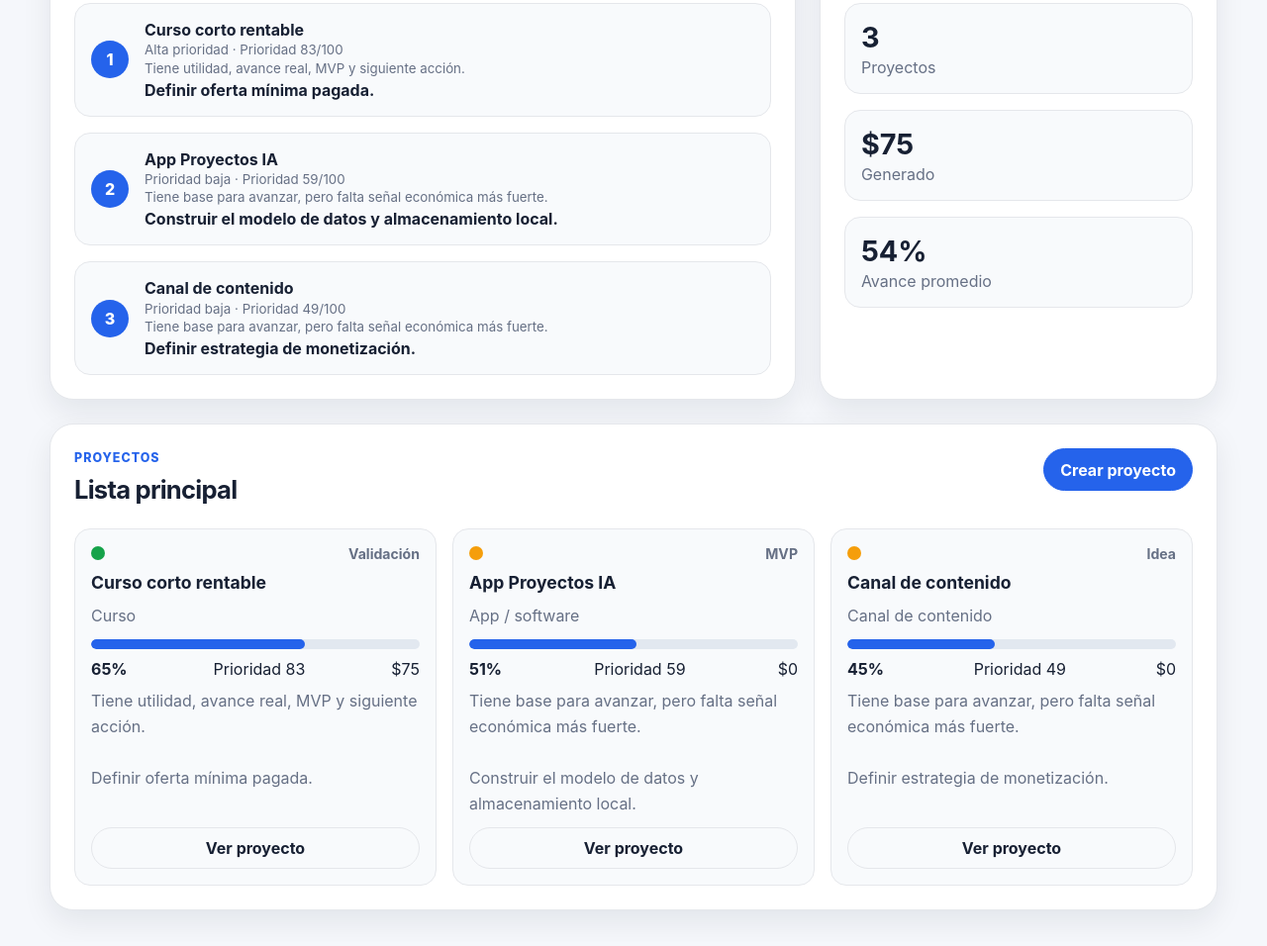
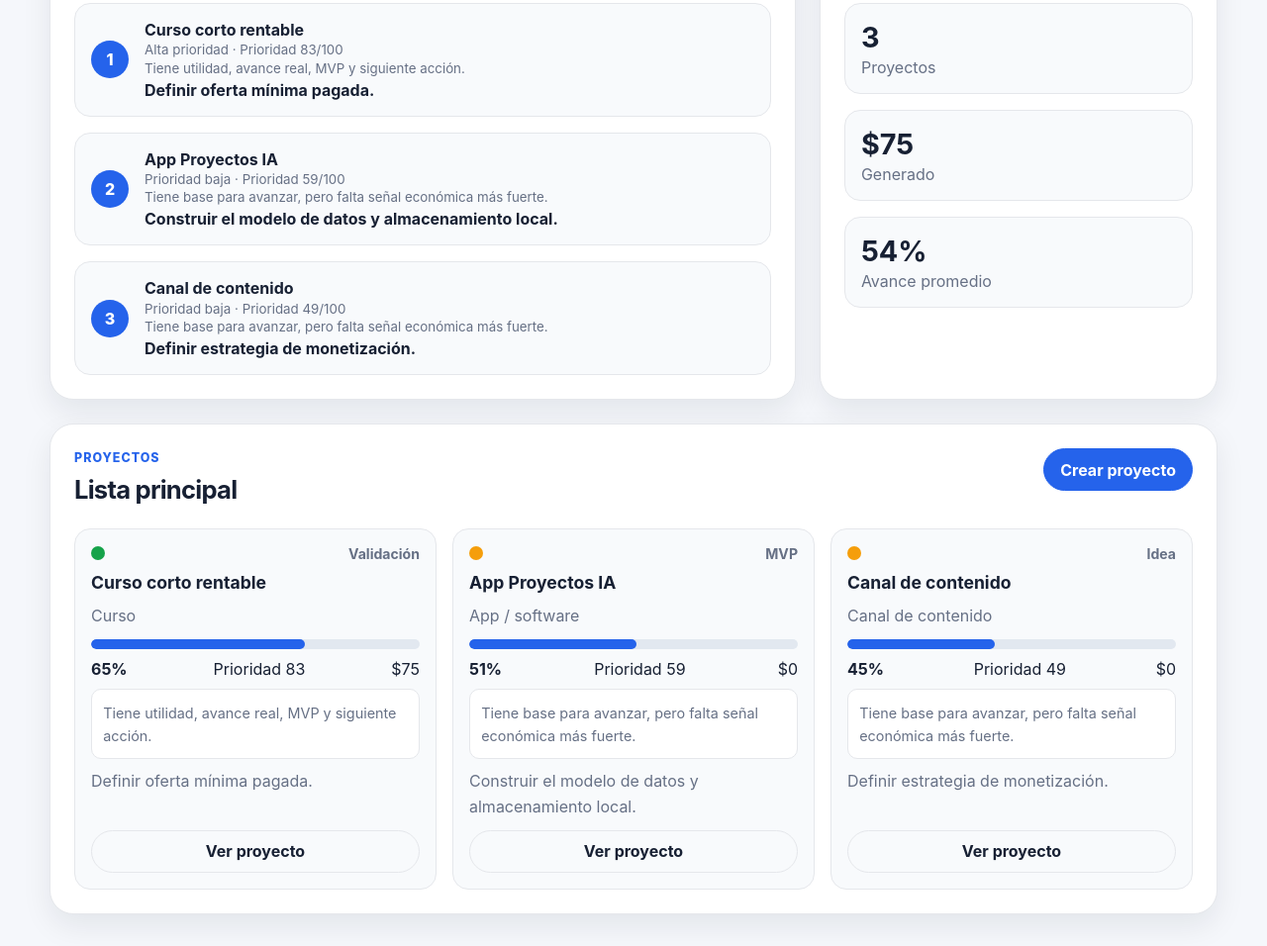
Before and after one commit to jeffer91/Documentos, a website built with Vite: page index.html in a window 1280 px wide. Shown: the part 377-1333 px from the top of the page at 99% size. Built offline with nearby package versions, Linux system fonts and the light colour scheme.

Commit message:
indicadores: ajustar estilos de tarjetas inteligentes

```diff
--- a/src/pantallas/01-inicio/ini.css
+++ b/src/pantallas/01-inicio/ini.css
@@ -3,7 +3,7 @@ Nombre completo: ini.css
 Ruta o ubicación: src/pantallas/01-inicio/ini.css
 Función o funciones:
 - Definir estilos propios de la pantalla Inicio / Proyectos.
-- Estilizar Top 3, tarjetas, métricas y estados visuales.
+- Estilizar Top 3, tarjetas, métricas, prioridad y estados visuales.
 - Mantener clases con prefijo ini para no mezclar estilos.
 Con qué se conecta:
 - ini-main.js
@@ -124,13 +124,27 @@ Con qué se conecta:
   gap: var(--espacio-sm);
 }
 
+.ini-card-datos {
+  flex-wrap: wrap;
+}
+
 .ini-card h3 {
   margin-bottom: 0;
 }
 
 .ini-card-tipo,
-.ini-card-accion {
+.ini-card-accion,
+.ini-card-razon {
   margin-bottom: 0;
+}
+
+.ini-card-razon {
+  padding: 0.7rem;
+  border: 1px solid var(--color-borde);
+  border-radius: var(--radio-sm);
+  background: #ffffff;
+  color: var(--color-texto-suave);
+  font-size: 0.9rem;
 }
 
 .ini-card-accion {
```
